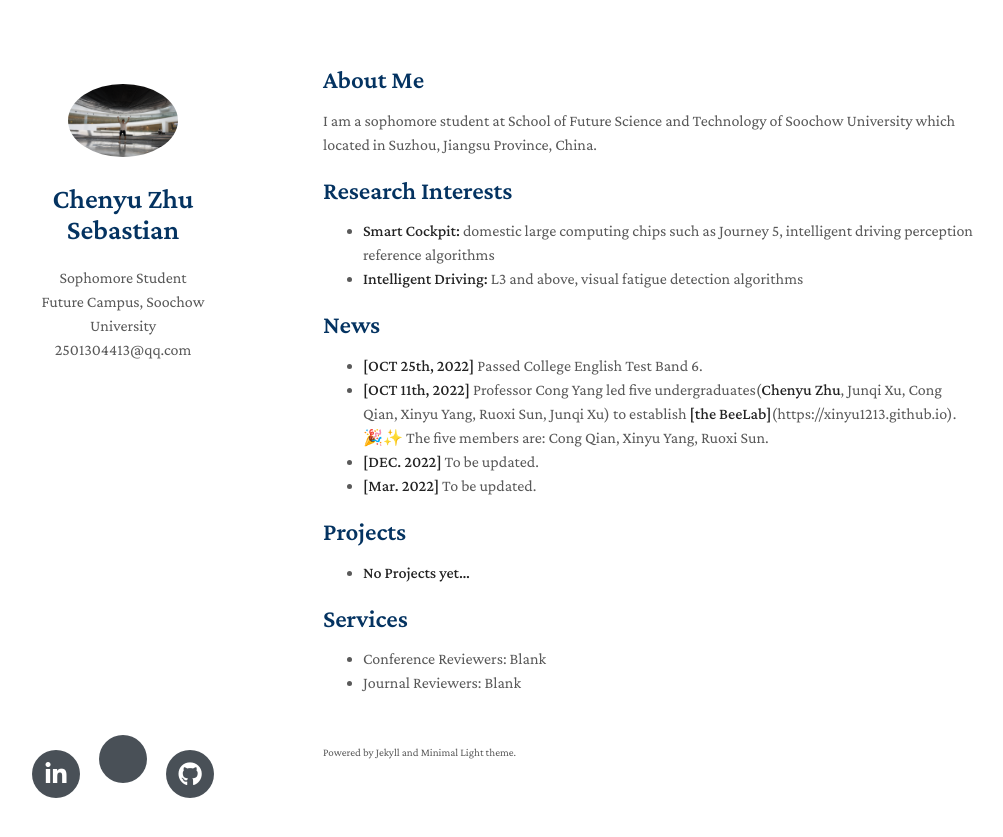
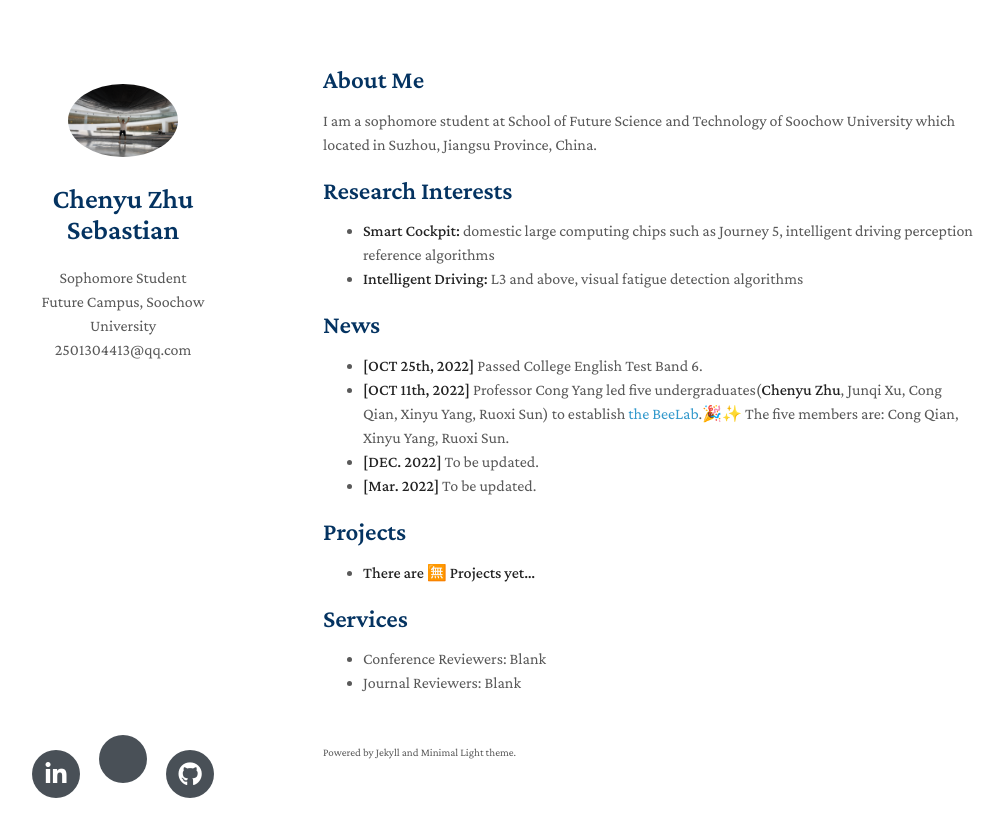
Before and after one commit to zhouhan-Zhong/zhouhan-Zhong.github.io, a Jekyll site: the page built from index.md, in a window 1280 px wide. Shown: the top 837 px of the page, without its empty margins (147-1150 px from the left). Built offline with Jekyll 4.4.1, drawn with Linux system fonts in a browser that asks for light colours; nearby versions of some CDN libraries; a style sheet for code colours, icons or effects is not loaded; our own code applies the rules of GitHub Pages for plain Markdown files.

Commit message:
Update index.md

```diff
--- a/index.md
+++ b/index.md
@@ -15,13 +15,13 @@ reference algorithms
 ## News
 
 - **[OCT 25th, 2022]**  Passed College English Test Band 6.
-- **[OCT 11th, 2022]**  Professor Cong Yang led five undergraduates(**Chenyu Zhu**, Junqi Xu, Cong Qian, Xinyu Yang, Ruoxi Sun, Junqi Xu) to establish **[the BeeLab]**(https://xinyu1213.github.io).🎉✨ The five members are: Cong Qian, Xinyu Yang, Ruoxi Sun.
+- **[OCT 11th, 2022]**  Professor Cong Yang led five undergraduates(**Chenyu Zhu**, Junqi Xu, Cong Qian, Xinyu Yang, Ruoxi Sun) to establish [the BeeLab](https://xinyu1213.github.io).🎉✨ The five members are: Cong Qian, Xinyu Yang, Ruoxi Sun.
 - **[DEC. 2022]** To be updated.
 - **[Mar. 2022]** To be updated.
 
 ## Projects
 
-- **No Projects yet...**
+- **There are 🈚️ Projects yet...**
 
 <!-- - **Mnemonics Training: Multi-Class Incremental Learning without Forgetting**   我把它注释掉了，等有项目了再加，保留了源代码
   <br>
```
